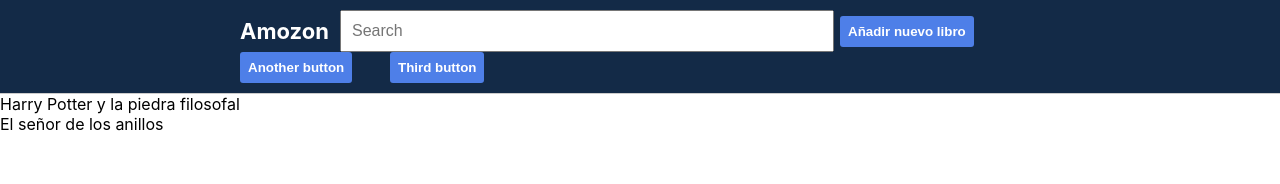
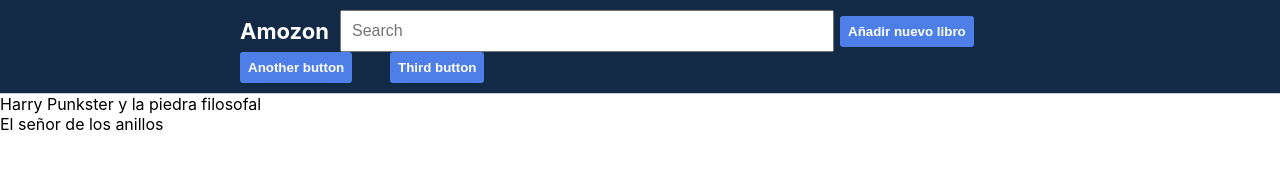
Before and after one commit to KryzAle/React-App-Training, a React (Create React App) app: page / in a window 1280 px wide. Shown: the top 184 px of the page. Built offline with nearby package versions, Linux system fonts and the light colour scheme.

Commit message:
another test to execute deploy

```diff
--- a/src/App.js
+++ b/src/App.js
@@ -11,7 +11,7 @@ class App extends React.Component {
         {
           id: 1,
           rating: 5,
-          title: "Harry Potter y la piedra filosofal",
+          title: "Harry Punkster y la piedra filosofal",
           image: "https://books.google.com/books/content/images/frontcover/cHJvZmV0bzkC?fife=w200-h300",
         },
         {
```
